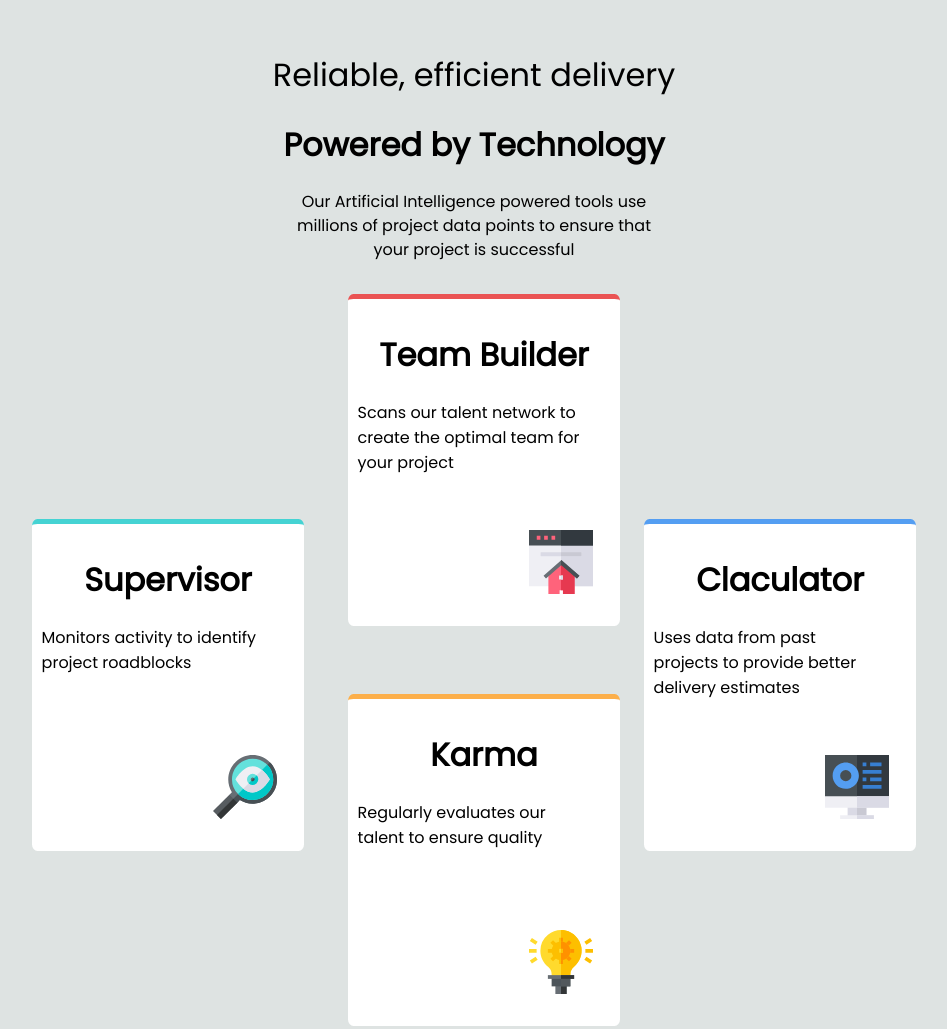
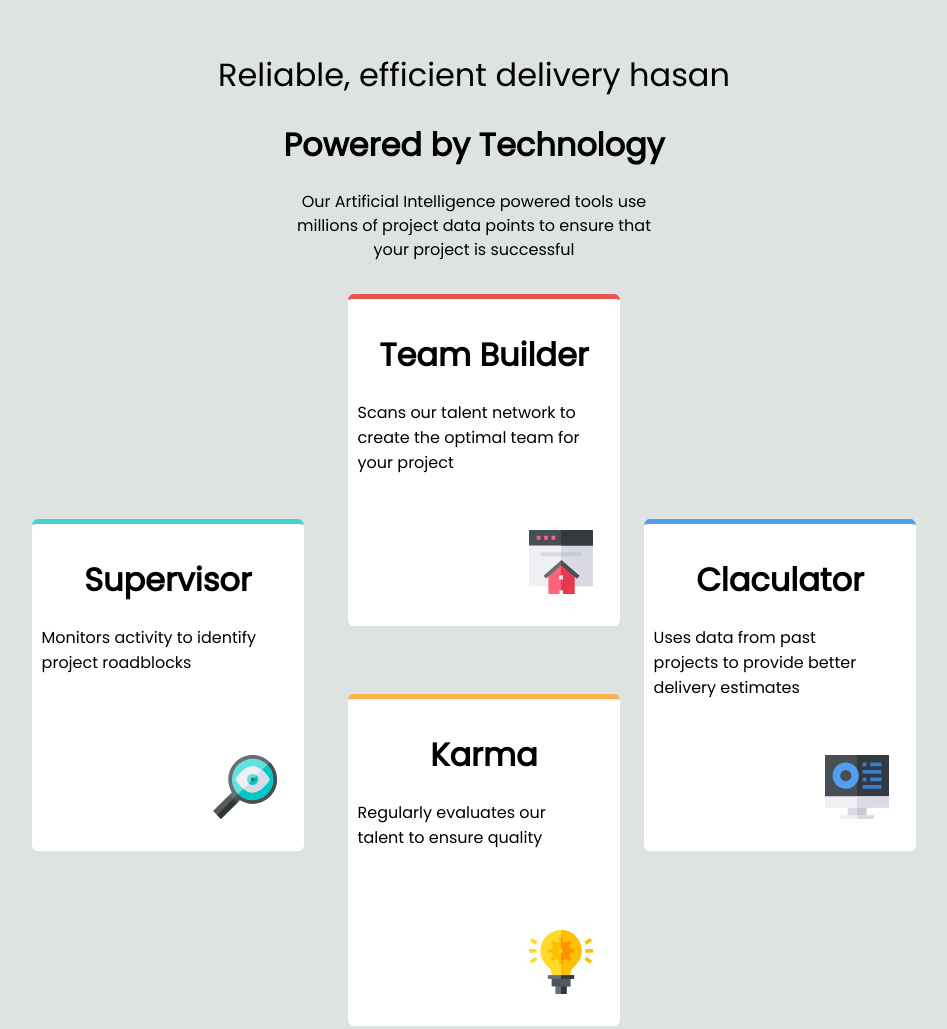
Before and after one commit to chasan97/four_table, a plain HTML site: page index.html in a window 1280 px wide. Shown: the whole page, without its empty margins (166-1113 px from the left). Drawn offline with Linux system fonts and the light colour scheme.

Commit message:
Update index.html

```diff
--- a/index.html
+++ b/index.html
@@ -11,7 +11,7 @@
 </head>
 <body>
   <div class="">
-    <h1 class="first-h1">  Reliable, efficient delivery</h1>
+    <h1 class="first-h1">  Reliable, efficient delivery hasan</h1>
     <h1>Powered by Technology</h1>
     <p class="description-p">  Our Artificial Intelligence powered tools use millions of project data points
       to ensure that your project is successful</p>
```
